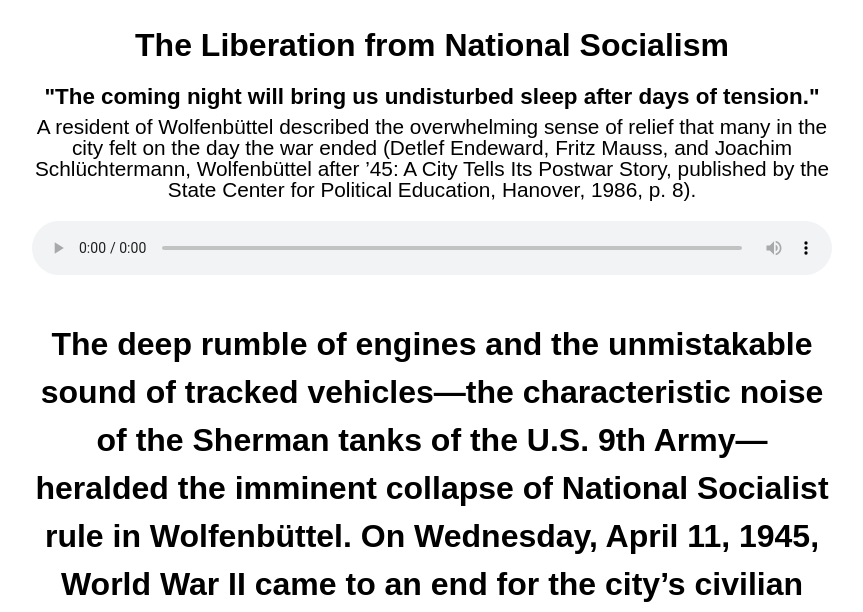
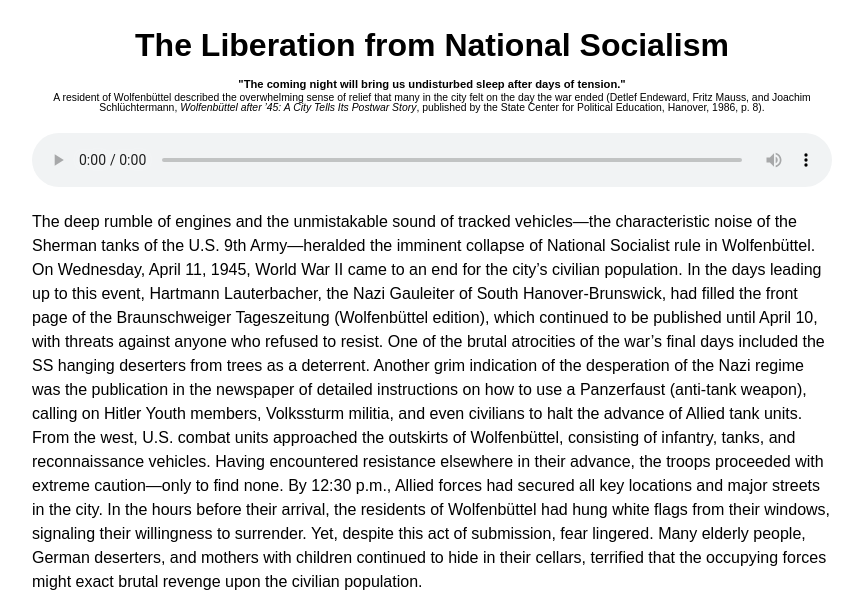
Before and after one commit to AusstellungMW/Tafel2EN, a plain HTML site: page index.html in a window 1280 px wide. Shown: the top 612 px of the page, without its empty margins (208-1071 px from the left). Drawn offline with Linux system fonts and the light colour scheme.

Commit message:
Update index.html

```diff
--- a/index.html
+++ b/index.html
@@ -118,13 +118,14 @@
 
     <div class="container">
 
-<h1>
-  The Liberation from National Socialism<br>
-  <span style="font-size: 0.7em; font-weight: bold;">
+<h1 style="margin-bottom: 0.2em;">
+  The Liberation from National Socialism
+</h1>
+<div style="font-size: 0.7em; font-weight: bold; text-align: center;">
   "The coming night will bring us undisturbed sleep after days of tension."
-</span><br>
-<div style="font-size: 0.65em; font-weight: normal; line-height: 1; margin: 0; padding: 0;">
-  A resident of Wolfenbüttel described the overwhelming sense of relief that many in the city felt on the day the war ended (Detlef Endeward, Fritz Mauss, and Joachim Schlüchtermann, Wolfenbüttel after ’45: A City Tells Its Postwar Story, published by the State Center for Political Education, Hanover, 1986, p. 8).
+</div>
+<div style="font-size: 0.65em; font-weight: normal; line-height: 1; margin: 0; padding: 0; text-align: center;">
+  A resident of Wolfenbüttel described the overwhelming sense of relief that many in the city felt on the day the war ended (Detlef Endeward, Fritz Mauss, and Joachim Schlüchtermann, <i>Wolfenbüttel after ’45: A City Tells Its Postwar Story</i>, published by the State Center for Political Education, Hanover, 1986, p. 8).
 </div>
 
 
```
